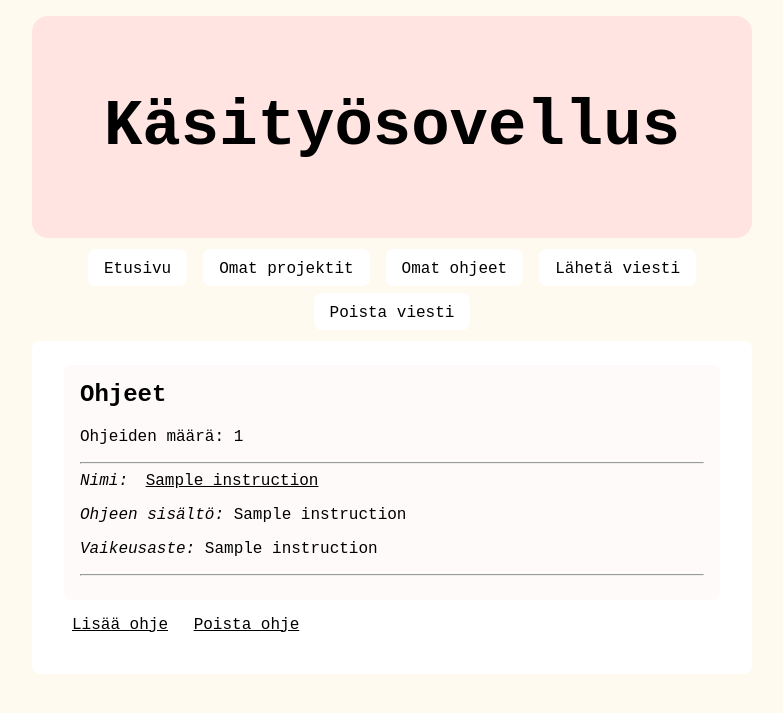
After one commit to annica-henriette/Kasityosovellus, a Flask app: template templates/own_instructions.html in a window 1280 px wide. The commit adds this page. Shown: the top 713 px of the page, without its empty margins (248-1031 px from the left). Run offline with Flask 3, Linux system fonts and the light colour scheme; the template is opened without the code that fills it: most values are stand-ins (such as "Sample title", 1, 10 or a date in 2020).

Commit message:
added instruction page

```diff
--- a/instructions.py
+++ b/instructions.py
@@ -9,7 +9,7 @@ def get_instructions():
     return result.fetchall()
 
 def get_my_instructions(user_id):
-    sql = text("""SELECT id, name FROM instructions
+    sql = text("""SELECT id, name, content, difficulty FROM instructions
 	       WHERE creator_id=:user_id ORDER BY name""")
     return db.session.execute(sql, {"user_id":user_id}).fetchall()
 
--- a/templates/add_instruction.html
+++ b/templates/add_instruction.html
@@ -26,6 +26,6 @@
 <input type="hidden" name="csrf_token" value="{{ session.csrf_token }}">
 </form>
 
-<a href="/">Palaa takaisin</a>
+<a href="/own_instructions">Palaa takaisin</a>
 
 {% endblock %}
--- a/templates/layout.html
+++ b/templates/layout.html
@@ -13,8 +13,7 @@
     <ul>
       <li><a class="nav" href="/">Etusivu</a></li>
       <li><a class="nav" href="/own_projects">Omat projektit</a></li>
-      <li><a class="nav" href="/add_instruction">Lisää ohje</a></li>
-      <li><a class="nav" href="/remove_instruction">Poista ohje</a></li>
+      <li><a class="nav" href="/own_instructions">Omat ohjeet</a></li>
       <li><a class="nav" href="/new">Lähetä viesti</a></li>
       <li><a class="nav" href="/remove_message">Poista viesti</a></li>
     </ul>
--- /dev/null
+++ b/templates/own_instructions.html
@@ -0,0 +1,26 @@
+{% extends "layout.html" %}
+{% block content %}
+
+<div class="subhead">
+  <h2>Ohjeet</h2>
+  <p>
+  Ohjeiden määrä: {{ count }}
+  <hr>
+
+  {% for instruction in instructions %}
+  <i>Nimi:</i> <a href="/instructions/{{ instruction[0] }}">{{ instruction[1] }}</a>
+  <p>
+  <i>Ohjeen sisältö:</i> {{ instruction[2] }}
+  <p>
+  <i>Vaikeusaste:</i> {{ instruction[3] }}
+  <p>
+  <hr>
+  {% endfor %}
+</div>
+
+<p>
+
+<a href="/add_instruction">Lisää ohje</a>
+<a href="/remove_instruction">Poista ohje</a>
+
+{% endblock %}
--- a/templates/remove_instruction.html
+++ b/templates/remove_instruction.html
@@ -22,6 +22,6 @@
 </form>
 
 <p>
-<a href="/">Palaa takaisin</a>
+<a href="/own_instructions">Palaa takaisin</a>
 
 {% endblock %}
```
Also changed, not shown: routes.py (+7 -0 lines).
